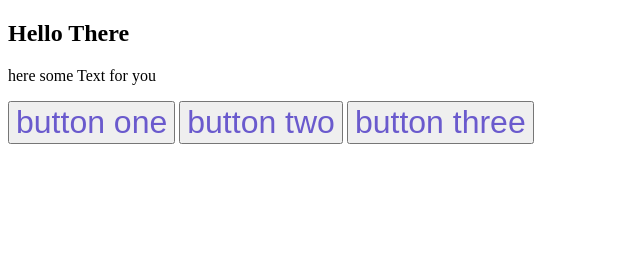
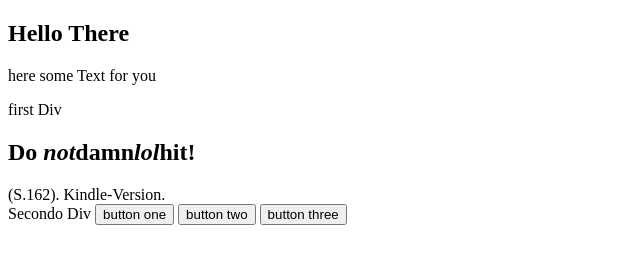
Before and after one commit to Rumdidum/A-smarter-Way-to-learn-Js-practice, a plain HTML site: page index.html in a window 1280 px wide. Shown: the whole page, without its empty margins (0-640 px from the left). Drawn offline with Linux system fonts and the light colour scheme.

Commit message:
Testing with lvl 63

```diff
--- a/index.html
+++ b/index.html
@@ -65,7 +65,13 @@
     <p id="lorem">some p's</p>
     -->
     <!-- Level 57 -->
-    <div id="container">
+    <!-- Level 58 -->
+    <!-- Level 59 -->
+    <!-- Level 60 -->
+    <div id="firstID">first Div</div>
+    <h2 id="h2">Do <em>not</em>damn<em>lol</em>hit!</h2>
+    (S.162). Kindle-Version.
+    <div id="container">Secondo Div
         <button id="one">button one</button>
         <button id="two">button two</button>
         <button id="three">button three</button>
--- a/main.js
+++ b/main.js
@@ -127,10 +127,24 @@ function myFunction(item, index, arr) {
 }
  */
 // Level 57
+/*
 let myContainer = document.querySelector("#container");
 let myButtons = myContainer.querySelectorAll("button");
-
+console.log(myButtons)
 for (let i = 0; i < myButtons.length; i++) {
     myButtons[i].style.fontSize = "2em";
     myButtons[i].style.color = "SlateBlue"
 }
+ */
+// Level 60
+let myDivs = document.querySelector("#h2");
+
+let contents = myDivs.childNodes[0];
+let contentName = contents.nodeValue;
+
+for (let i = 0; i < myDivs.childNodes.length; i++) {
+    console.log(myDivs.childNodes[i].nodeValue)
+}
+// Level 63 Getting targets name
+console.log(myDivs.childNodes[0].nodeValue)
+console.log(myDivs.childNodes.length)
```
